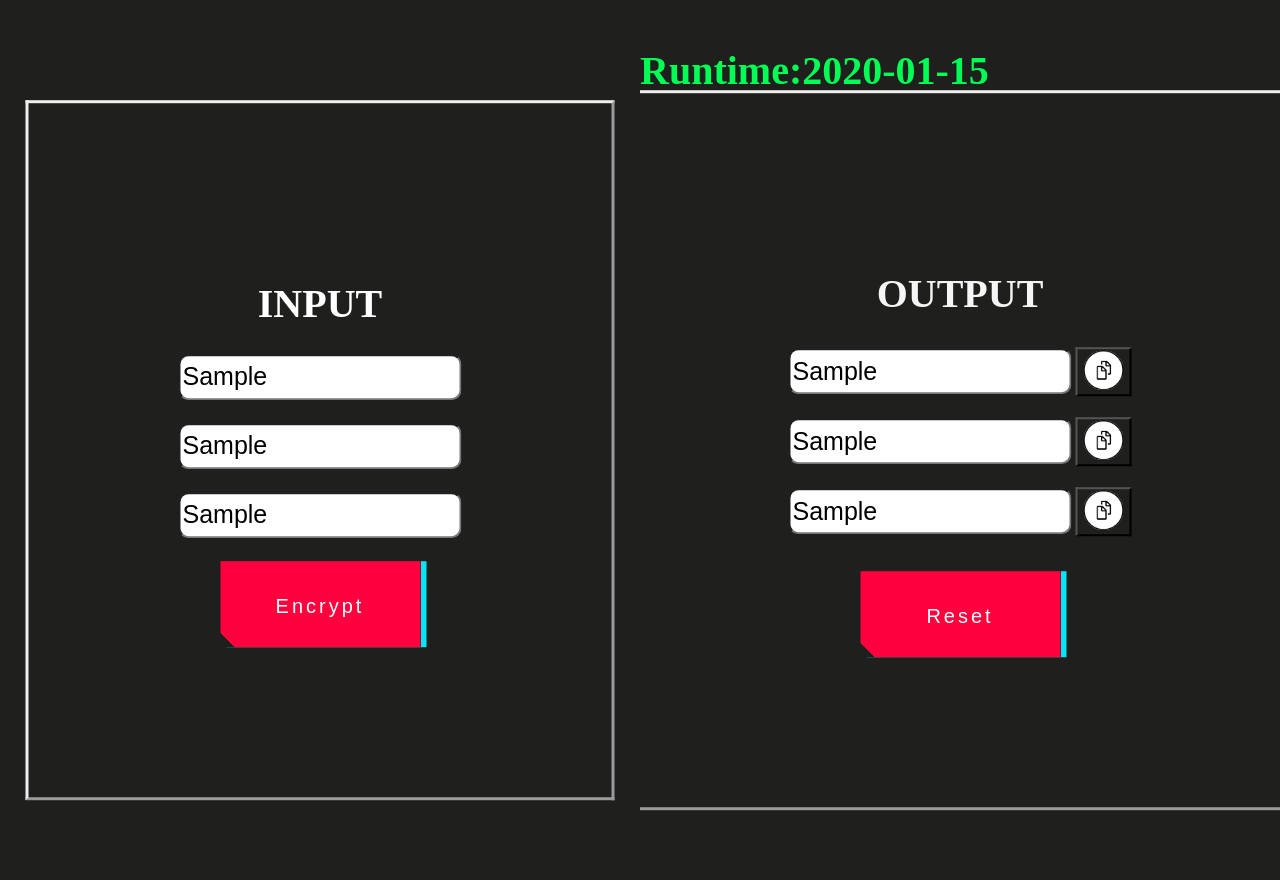
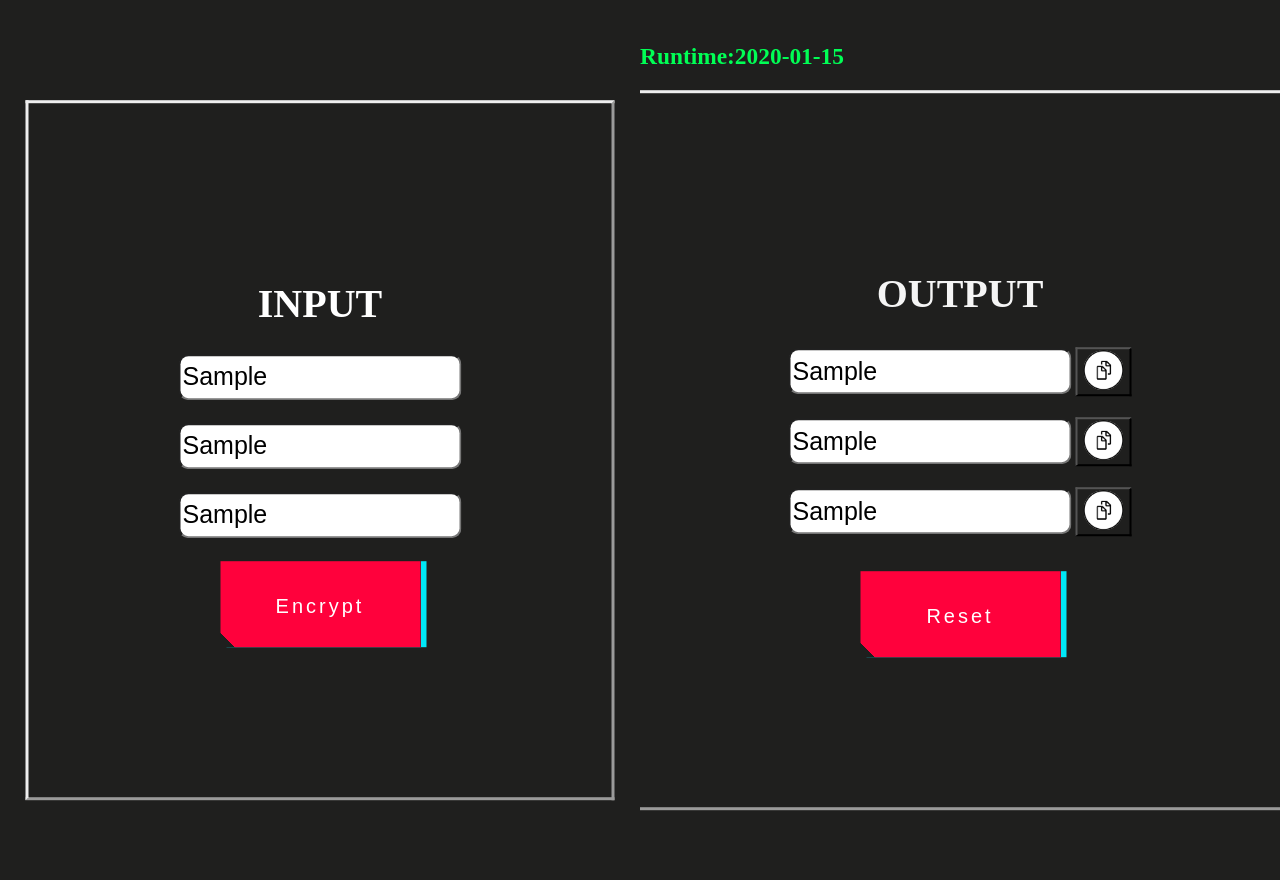
Before and after one commit to suhaasbadada/MVBT-Encryptor, a Flask app: template templates/output.html in a window 1280 px wide. Run offline with Flask 2, Linux system fonts and the light colour scheme; the template is opened without the code that fills it: most values are stand-ins (such as "Sample title", 1, 10 or a date in 2020).

Commit message:
Update output.html

```diff
--- a/templates/output.html
+++ b/templates/output.html
@@ -102,7 +102,7 @@
       <br>
       <button type="submit" class="button-49" id="encrypt" name="decide" value="reset" role="button">Reset</button>
     </div>
-    <h1 class="time" style="color:rgb(0, 255, 85)">Runtime:{{exectime}}</h1>
+    <h3 class="time" style="color:rgb(0, 255, 85)">Runtime:{{exectime}}</h3>
   </div>
 
 
```
